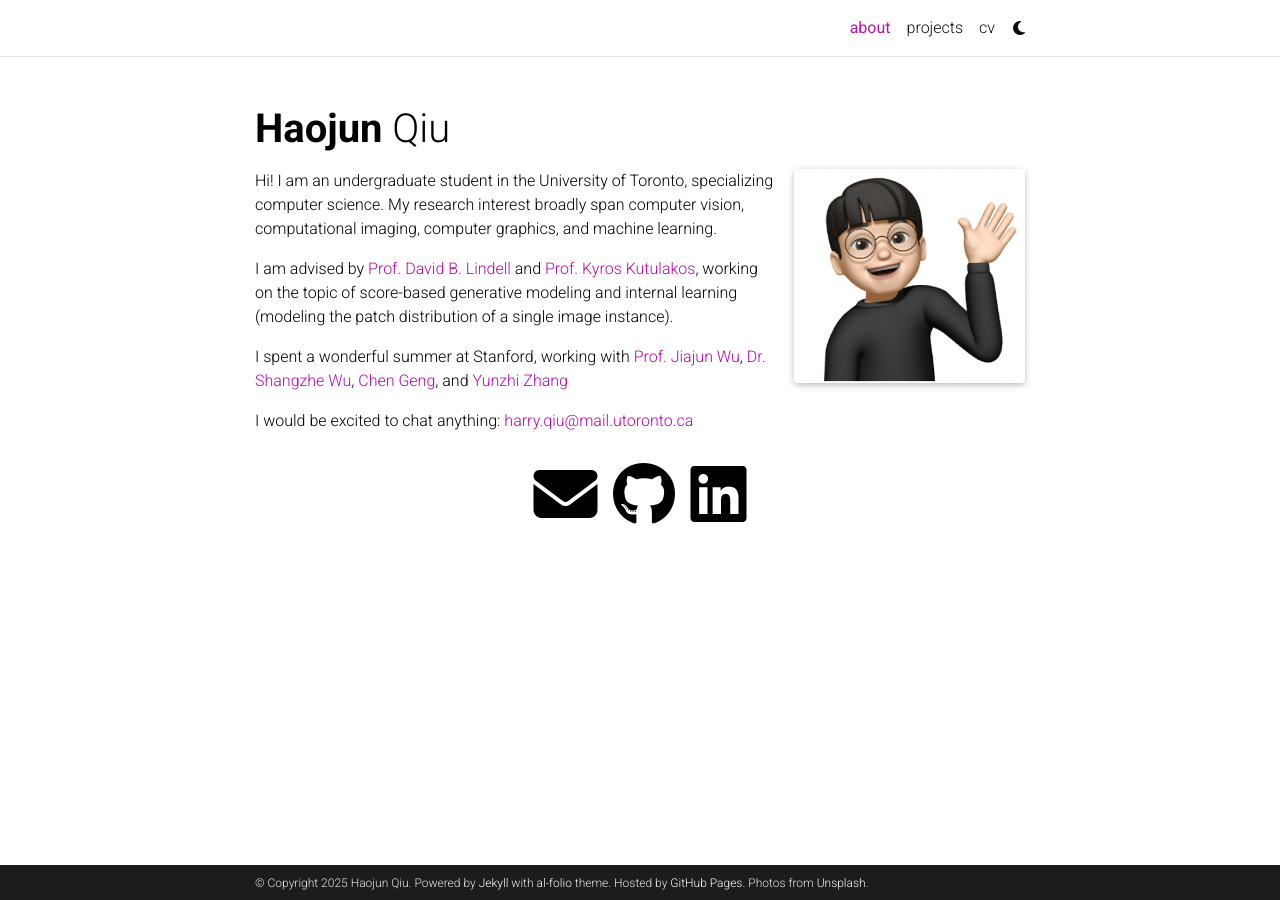
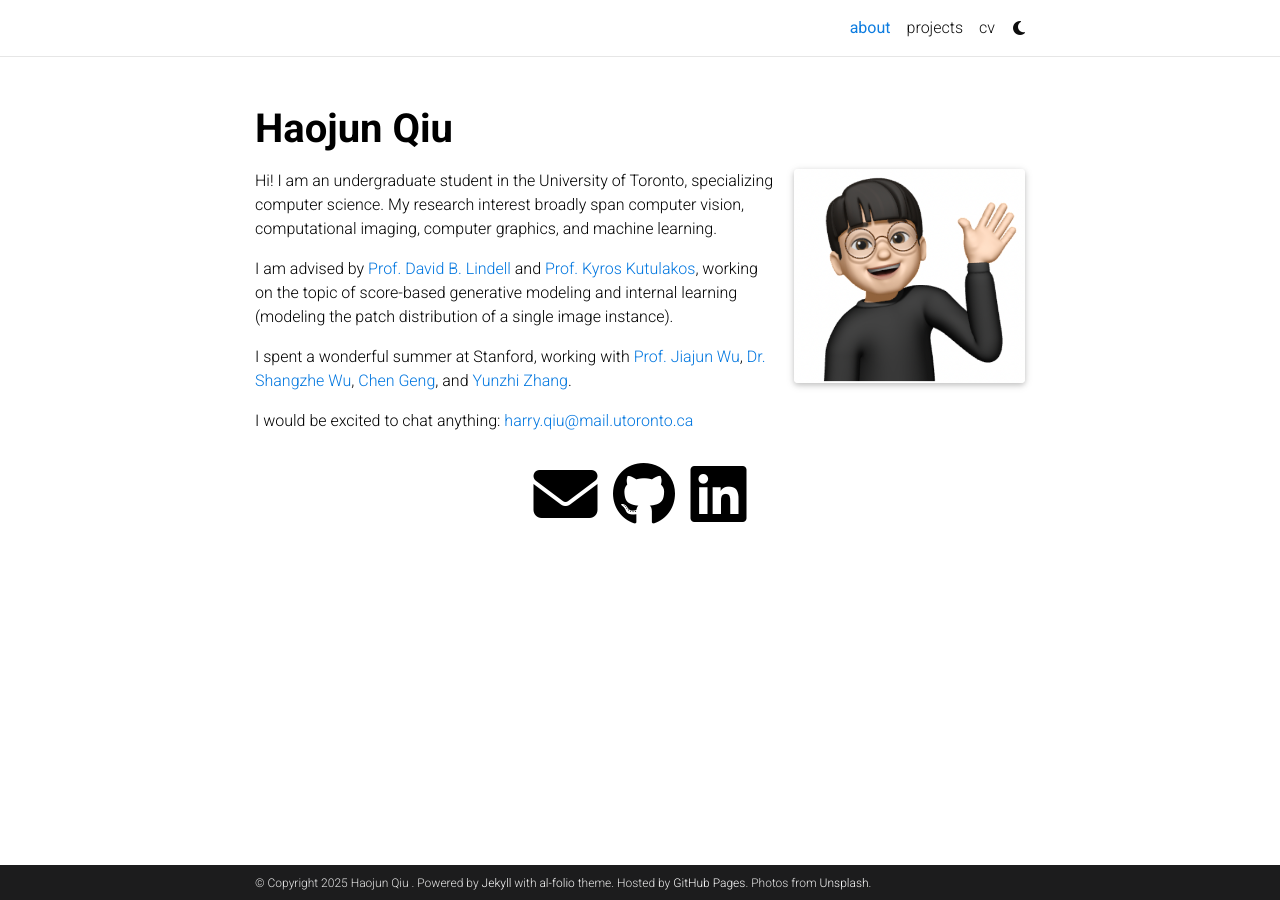
Before and after one commit to haojunqiu/haojunqiu.github.io, a Jekyll site: the page built from _pages/about.md, in a window 1280 px wide. Built offline with Jekyll 4.4.1, drawn with Linux system fonts in a browser that asks for light colours; comment, search, counter and statistics services are not loaded; a style sheet for code colours, icons or effects is not loaded.

Commit message:
Update the look

```diff
--- a/_config.yml
+++ b/_config.yml
@@ -3,9 +3,9 @@
 # -----------------------------------------------------------------------------
 
 title: blank # the website title (if blank, full name will be used instead)
-first_name: Haojun
+first_name: Haojun Qiu
 middle_name:
-last_name: Qiu
+last_name:
 email: you@example.com
 description: > # the ">" symbol means to ignore newlines until "footer_text:"
   A simple, whitespace theme for academics. Based on [*folio](https://github.com/bogoli/-folio) design.
--- a/_includes/header.html
+++ b/_includes/header.html
@@ -6,19 +6,11 @@
         <div class="container">
           {% if page.permalink != '/' -%}
           <a class="navbar-brand title font-weight-lighter" href="{{ site.baseurl }}/">
-            {%- if site.title == "blank" -%}
-              {%- if site.first_name -%}
-                <span class="font-weight-bold">{{- site.first_name -}}&nbsp;</span>
-              {%- endif -%}
-              {%- if site.middle_name -%}
-                {{- site.middle_name -}}&nbsp;
-              {%- endif -%}
-              {%- if site.last_name -%}
-                {{- site.last_name -}}
-              {%- endif -%}
-            {%- else -%}
-              {{- site.title -}}
-            {%- endif -%}
+            {% if site.title == "blank" %}
+              <span class="font-weight-bold">{{ site.first_name }}{% if site.middle_name %} {{ site.middle_name }}{% endif %} {{ site.last_name }}</span>
+            {% else %}
+              {{ site.title }}
+            {% endif %}
           </a>
           {%- elsif site.enable_navbar_social -%}
           <!-- Social Icons -->
--- a/_pages/about.md
+++ b/_pages/about.md
@@ -21,7 +21,7 @@
 
 I am advised by [Prof. David B. Lindell](https://davidlindell.com) and [Prof. Kyros Kutulakos](https://www.cs.toronto.edu/~kyros/), working on the topic of score-based generative modeling and internal learning (modeling the patch distribution of a single image instance).
 
-I spent a wonderful summer at Stanford, working with [Prof. Jiajun Wu](https://jiajunwu.com), [Dr. Shangzhe Wu](https://elliottwu.com), [Chen Geng](https://chen-geng.com), and [Yunzhi Zhang](https://cs.stanford.edu/~yzzhang/)
+I spent a wonderful summer at Stanford, working with [Prof. Jiajun Wu](https://jiajunwu.com), [Dr. Shangzhe Wu](https://elliottwu.com), [Chen Geng](https://chen-geng.com), and [Yunzhi Zhang](https://cs.stanford.edu/~yzzhang/).
 
 I would be excited to chat anything: [harry.qiu@mail.utoronto.ca](mailto:harry.qiu@mail.utoronto.ca)
 
--- a/_sass/_themes.scss
+++ b/_sass/_themes.scss
@@ -7,8 +7,8 @@
   --global-code-bg-color: #{$code-bg-color-light};
   --global-text-color: #{$black-color};
   --global-text-color-light: #{$grey-color};
-  --global-theme-color: #{$purple-color};
-  --global-hover-color: #{$purple-color};
+  --global-theme-color: #{$blue-color};
+  --global-hover-color: #{$blue-color};
   --global-hover-text-color: #{$white-color};
   --global-footer-bg-color: #{$grey-color-dark};
   --global-footer-text-color: #{$grey-color-light};
```
